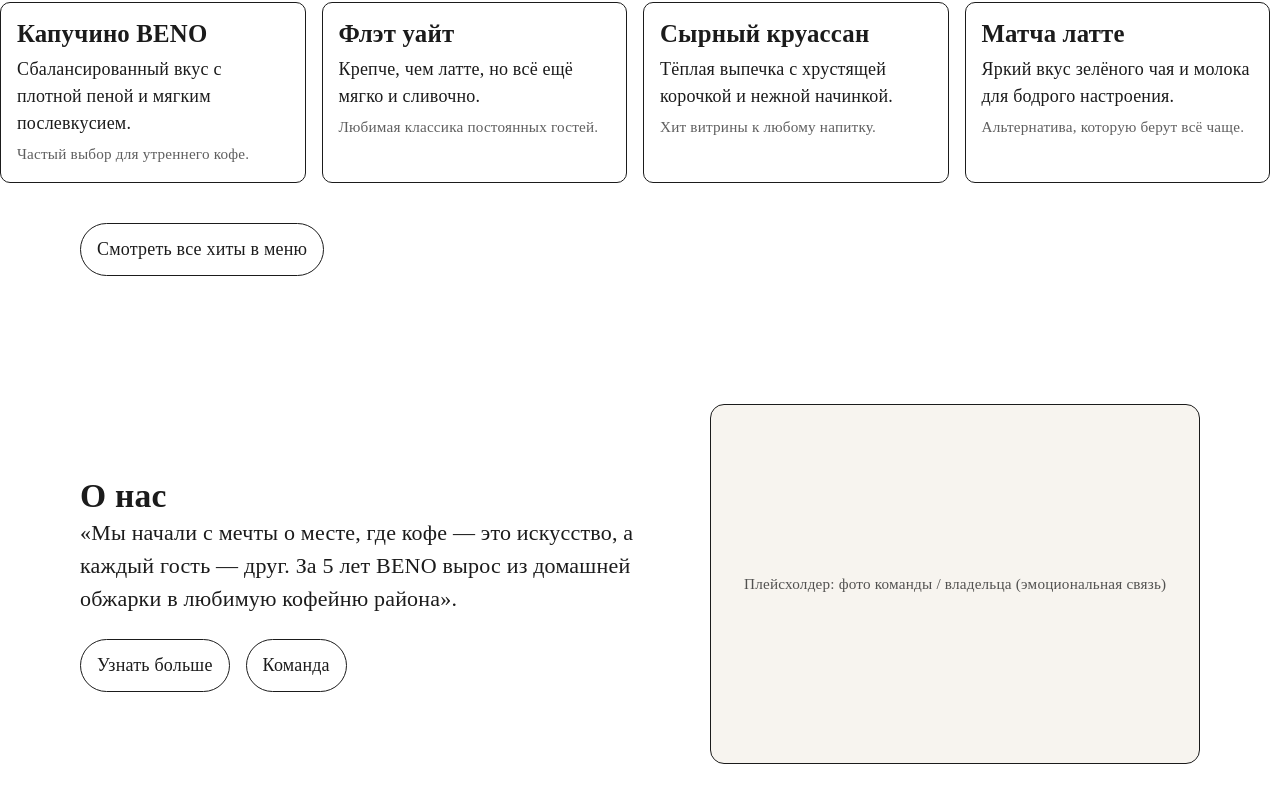
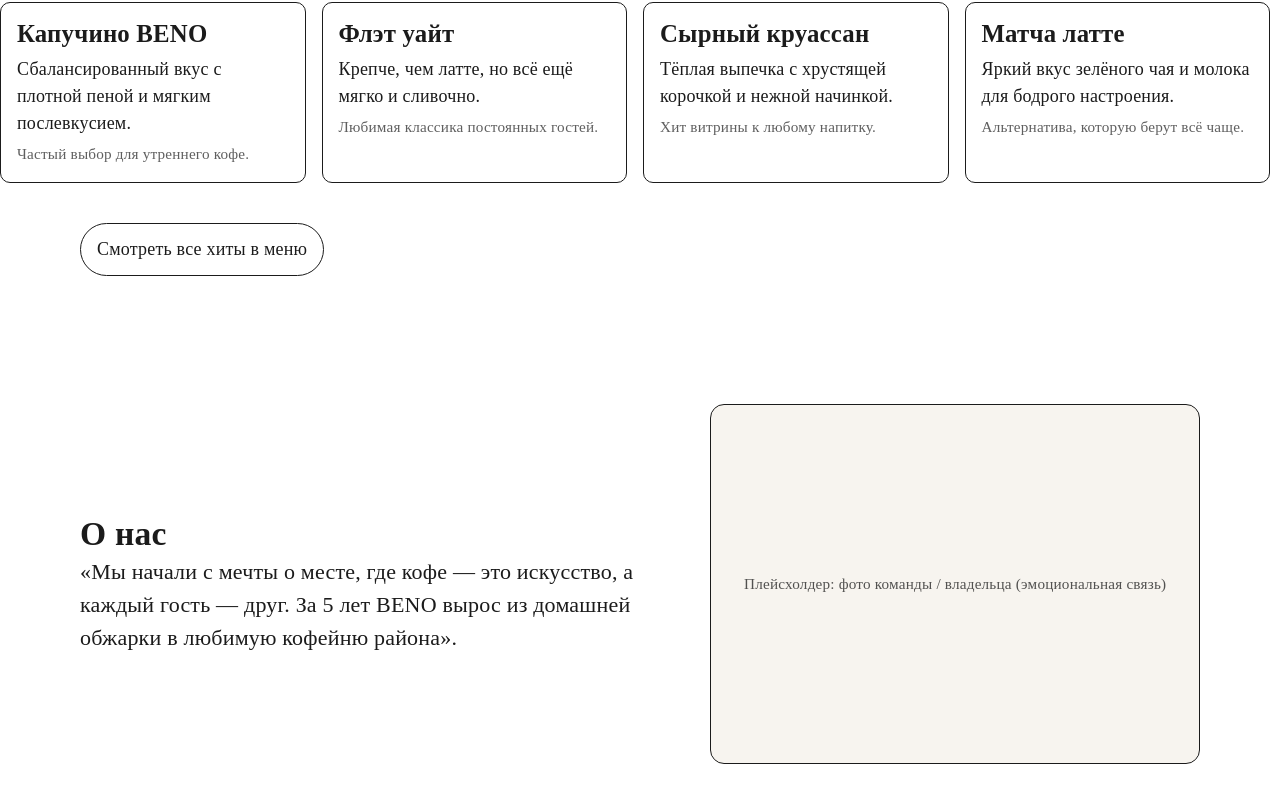
Before and after one commit to ALDYNEC-07/beno-coffe, a Next.js app: page / in a window 1280 px wide. Shown: the part 2070-2872 px from the top of the page. Built offline with nearby package versions, Linux system fonts and the light colour scheme.

Commit message:
убрал кнопки из блока о нас

```diff
--- a/src/components/About/About.tsx
+++ b/src/components/About/About.tsx
@@ -1,9 +1,8 @@
 /*
  Этот файл определяет секцию "О нас".
- Он показывает краткую историю кофейни, кнопки перехода и место для фото команды.
- Человек может перейти к подробной странице о кофейне или команде.
+ Он показывает краткую историю кофейни и место для фото команды.
+ Человек может познакомиться с историей и атмосферой кофейни.
 */
-import Link from "next/link";
 import styles from "./About.module.css";
 
 // Этот объект хранит заголовок и основной текст секции "О нас".
@@ -12,12 +11,6 @@ const aboutContent = {
   description:
     "«Мы начали с мечты о месте, где кофе — это искусство, а каждый гость — друг. За 5 лет BENO вырос из домашней обжарки в любимую кофейню района».",
 };
-
-// Этот список хранит ссылки для перехода к подробным разделам о кофейне.
-const aboutLinks = [
-  { label: "Узнать больше", href: "/about" },
-  { label: "Команда", href: "/about#team" },
-];
 
 // Этот объект хранит подпись для блока с фото команды или владельца.
 const aboutMedia = {
@@ -32,18 +25,10 @@ export default function About() {
       <div className={styles.container}>
         {/* Этот блок делит секцию на текстовую часть и медиа. */}
         <div className={styles.layout}>
-          {/* Этот блок содержит заголовок, описание и кнопки перехода. */}
+          {/* Этот блок содержит заголовок и описание. */}
           <div className={styles.stack}>
             <h2 className={styles.title}>{aboutContent.title}</h2>
             <p className={styles.lead}>{aboutContent.description}</p>
-            {/* Этот блок показывает кнопки перехода к подробным разделам. */}
-            <div className={styles.metaRow}>
-              {aboutLinks.map((link) => (
-                <Link key={link.href} className={styles.button} href={link.href}>
-                  {link.label}
-                </Link>
-              ))}
-            </div>
           </div>
 
           {/* Этот блок показывает место для фото команды или владельца. */}
```
